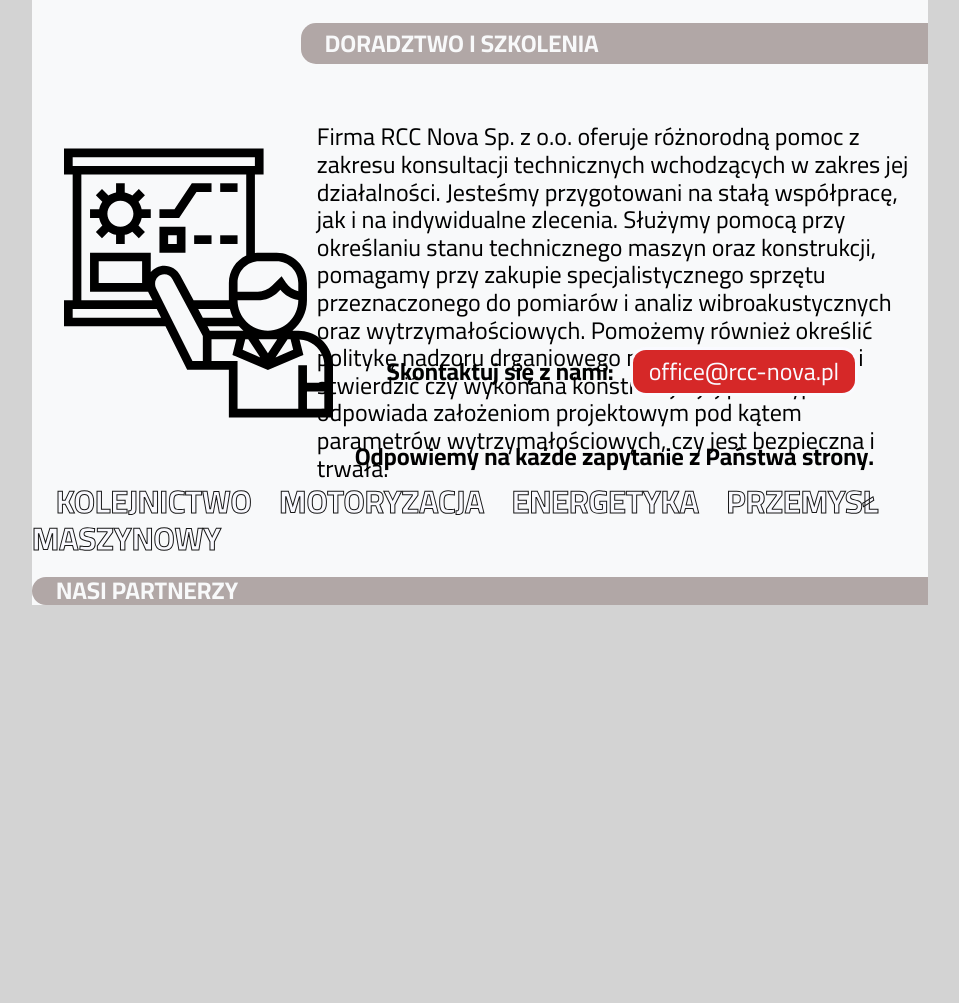
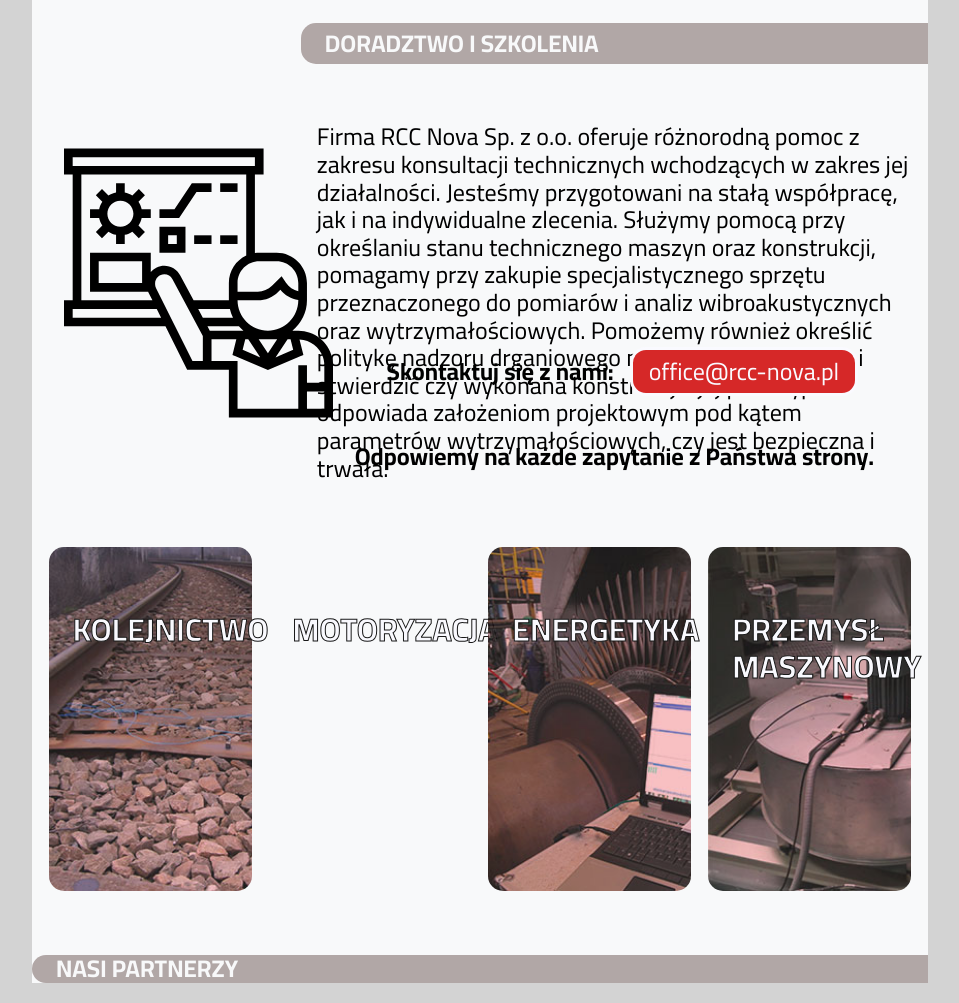
Before and after one commit to MichalJakobczyk1/rcc-nova, a website built with webpack: page src/pages/index.html in a window 1280 px wide. Shown: the part 2439-3442 px from the top of the page, without its empty margins (160-1119 px from the left). Before the commit the page ends 3063 px from the top, so only its background shows below. Built offline with nearby package versions, Linux system fonts and the light colour scheme.

Commit message:
secondary links tiles

```diff
--- a/src/pages/index.html
+++ b/src/pages/index.html
@@ -286,10 +286,10 @@
       <p class="section__paragraph section__paragraph--answear">Odpowiemy na każde zapytanie z Państwa strony.</p>
     </section>
       <section class="section section--secondaryLinks">
-        <a class="section__tile section__tile--train">Kolejnictwo</a>
-        <a class="section__tile section__tile--moto">Motoryzacja</a>
-        <a class="section__tile section__tile--energy">Energetyka</a>
-        <a class="section__tile section__tile--machine">Przemysł maszynowy</a>
+        <a class="section__tile section__tile--secondaryLinks section__tile--train">Kolejnictwo</a>
+        <a class="section__tile section__tile--secondaryLinks section__tile--moto">Motoryzacja</a>
+        <a class="section__tile section__tile--secondaryLinks section__tile--energy">Energetyka</a>
+        <a class="section__tile section__tile--secondaryLinks section__tile--machine">Przemysł maszynowy</a>
       </section>
       <section class="section section--partners">
         <h2 class="section__h2 section__h2--partners">Nasi Partnerzy</h2>
--- a/src/scss/main.scss
+++ b/src/scss/main.scss
@@ -5,6 +5,7 @@
 @import "modules/mainLinks.scss";
 @import "modules/logo.scss";
 @import "modules/guidance.scss";
+@import "modules/secondaryLinks.scss";
 @import url("https://fonts.googleapis.com/css2?family=Cairo:wght@200;400;700&display=swap");
 @import url("https://fonts.googleapis.com/css2?family=Roboto:wght@100;300;400;700&display=swap");
 @import url("https://fonts.googleapis.com/css2?family=Rajdhani:wght@600&family=Roboto:wght@100;300;400;700&display=swap");
--- a/src/scss/modules/mainLinks.scss
+++ b/src/scss/modules/mainLinks.scss
@@ -7,7 +7,9 @@
   }
   &__tile {
     background-repeat: no-repeat;
+    background-size: cover;
     opacity: 0.9;
+    border-radius: 15px;
     cursor: pointer;
     width: 30%;
     height: 35vh;
@@ -18,23 +20,17 @@
     -webkit-text-stroke: 1px black;
     padding: 64px 0 0 24px;
     transition: opacity 0.5s ease-in-out;
+    &:hover {
+      opacity: 1;
+    }
     &--analysis {
       background-image: url("/src/assets/img/analizy.png");
-      &:hover {
-        opacity: 1;
-      }
     }
     &--research {
       background-image: url("/src/assets/img/badania.png");
-      &:hover {
-        opacity: 1;
-      }
     }
     &--products {
       background-image: url("/src/assets/img/produkty.png");
-      &:hover {
-        opacity: 1;
-      }
     }
   }
 }
--- /dev/null
+++ b/src/scss/modules/secondaryLinks.scss
@@ -0,0 +1,25 @@
+.section {
+  &--secondaryLinks {
+    display: flex;
+    align-items: center;
+    justify-content: space-evenly;
+    margin: 64px 0;
+  }
+  &__tile {
+    &--secondaryLinks {
+      width: 20%;
+    }
+    &--train {
+      background-image: url("/src/assets/img/train.jpg");
+    }
+    &--motor {
+      background-image: url("/src/assets/img/motor.jpg");
+    }
+    &--energy {
+      background-image: url("/src/assets/img/energy.jpg");
+    }
+    &--machine {
+      background-image: url("/src/assets/img/machine.jpg");
+    }
+  }
+}
```
Also changed, not shown: src/assets/img/energy.jpg (added), src/assets/img/machine.jpg (added), src/assets/img/motor.jpg (added), src/assets/img/train.jpg (added).
